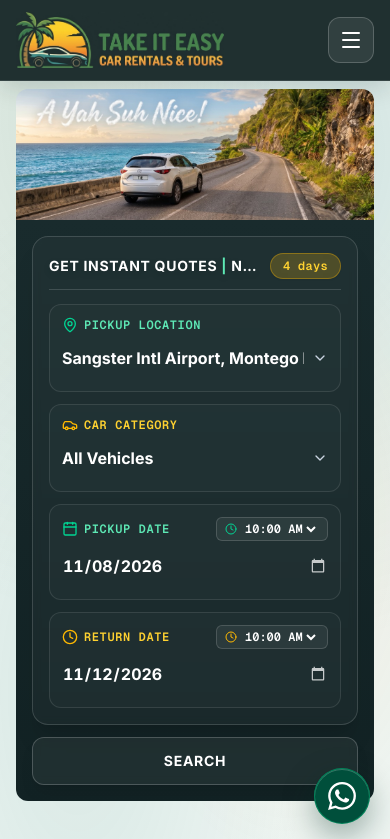
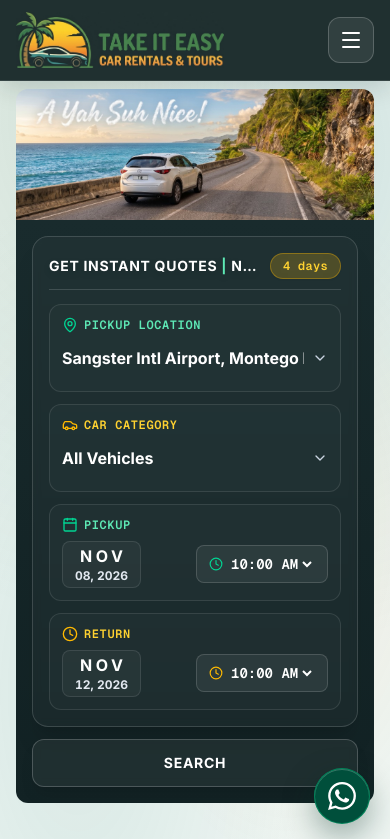
Before and after one commit to RickyC2020/take-it-easy-web, a React (Vite) app: page / in a window 390 px wide. Shown: the top 839 px of the page. Built offline with nearby package versions, Linux system fonts and the light colour scheme; a web font is replaced by a local one.

Commit message:
Redesign pickup/return date layout: separate headers and display stacked uppercase month with matching day/year span

```diff
--- a/src/components/HeroBanner.jsx
+++ b/src/components/HeroBanner.jsx
@@ -1,5 +1,24 @@
 import React from 'react';
 import { MapPin, Calendar, Clock, Car, ChevronDown } from 'lucide-react';
+
+function parseDateParts(dateStr) {
+  if (!dateStr) return { month: '---', day: '--', year: '----' };
+  const parts = String(dateStr).split('-');
+  if (parts.length === 3) {
+    const y = parseInt(parts[0], 10);
+    const m = parseInt(parts[1], 10) - 1;
+    const d = parseInt(parts[2], 10);
+    const date = new Date(y, m, d);
+    if (!isNaN(date.getTime())) {
+      return {
+        month: date.toLocaleString('en-US', { month: 'short' }).toUpperCase(),
+        day: String(d).padStart(2, '0'),
+        year: String(y),
+      };
+    }
+  }
+  return { month: '---', day: '--', year: '----' };
+}
 
 export default function HeroBanner({
   locationId,
@@ -22,6 +41,9 @@ export default function HeroBanner({
   onReturnDateChange,
   onBookCar,
 }) {
+  const pickupParts = parseDateParts(pickupDate);
+  const returnParts = parseDateParts(returnDate);
+
   return (
     <section aria-label="Hero Banner and Rental Search" className="py-2 sm:py-3 print:hidden">
       <div className="max-w-7xl mx-auto px-4 sm:px-6">
@@ -117,23 +139,46 @@ export default function HeroBanner({
                     </div>
                   </div>
 
-                  {/* 3. Pickup Date & Time */}
+                  {/* 3. Pickup */}
                   <div className="p-2.5 xl:p-3 rounded-xl bg-white/[0.03] hover:bg-white/[0.06] border border-white/15 transition-colors flex flex-col justify-between">
-                    <div className="flex items-center justify-between gap-1 mb-1">
-                      <label
-                        htmlFor="hero-desktop-pickup-date"
-                        className="flex items-center gap-1.5 font-mono text-xs xl:text-[13px] uppercase tracking-wider text-emerald-300 font-bold drop-shadow-xs truncate"
-                      >
+                    <div className="flex items-center gap-1.5 font-mono text-xs xl:text-[13px] uppercase tracking-wider text-emerald-300 font-bold drop-shadow-xs">
                       <Calendar className="w-4 h-4 text-emerald-400 shrink-0" />
-                        <span>Pickup Date</span>
-                      </label>
-                      <div className="flex items-center gap-1 bg-white/[0.06] hover:bg-white/[0.12] border border-white/15 px-2 py-0.5 rounded-md shrink-0">
-                        <Clock className="w-3 h-3 text-emerald-400 shrink-0" />
+                      <span>PICKUP</span>
+                    </div>
+                    <div className="flex items-center justify-between gap-2 mt-1">
+                      {/* Date display: Abbreviated Month in all caps, Day & Year beneath spanning same length */}
+                      <div className="relative flex flex-col items-center justify-center cursor-pointer group py-0.5 px-2 rounded-lg bg-white/[0.04] hover:bg-white/[0.08] border border-white/10 transition-colors">
+                        <span className="text-base xl:text-lg font-black uppercase text-white tracking-[0.22em] pl-[0.22em] leading-tight text-center drop-shadow-xs select-none">
+                          {pickupParts.month}
+                        </span>
+                        <span className="text-xs xl:text-[13px] font-bold text-slate-200 tabular-nums leading-tight text-center mt-0.5 drop-shadow-xs select-none">
+                          {pickupParts.day}, {pickupParts.year}
+                        </span>
+                        <input
+                          id="hero-desktop-pickup-date"
+                          type="date"
+                          value={pickupDate}
+                          min={minPickupDate}
+                          onChange={(e) => onPickupDateChange?.(e.target.value)}
+                          onClick={(e) => {
+                            try {
+                              e.target.showPicker?.();
+                            } catch {}
+                          }}
+                          style={{ colorScheme: 'dark' }}
+                          className="absolute inset-0 w-full h-full opacity-0 cursor-pointer z-10"
+                          aria-label="Pickup Date"
+                        />
+                      </div>
+
+                      {/* Time Pill */}
+                      <div className="flex items-center gap-1 bg-white/[0.06] hover:bg-white/[0.12] border border-white/15 px-2 py-1.5 rounded-lg transition-colors shrink-0">
+                        <Clock className="w-3.5 h-3.5 text-emerald-400 shrink-0" />
                         <select
                           aria-label="Pickup Time"
                           value={pickupTime}
                           onChange={(e) => setPickupTime?.(e.target.value)}
-                          className="bg-transparent text-xs font-mono font-bold text-white focus:outline-none cursor-pointer"
+                          className="bg-transparent text-xs xl:text-sm font-mono font-bold text-white focus:outline-none cursor-pointer"
                         >
                           {timeSlots.map((slot) => (
                             <option key={slot} value={slot} className="bg-[#1b2b2b] text-white">
@@ -143,36 +188,48 @@ export default function HeroBanner({
                         </select>
                       </div>
                     </div>
-                    <div className="relative flex items-center min-w-0">
+                  </div>
+
+                  {/* 4. Return */}
+                  <div className="p-2.5 xl:p-3 rounded-xl bg-white/[0.03] hover:bg-white/[0.06] border border-white/15 transition-colors flex flex-col justify-between">
+                    <div className="flex items-center gap-1.5 font-mono text-xs xl:text-[13px] uppercase tracking-wider text-amber-300 font-bold drop-shadow-xs">
+                      <Clock className="w-4 h-4 text-amber-400 shrink-0" />
+                      <span>RETURN</span>
+                    </div>
+                    <div className="flex items-center justify-between gap-2 mt-1">
+                      {/* Date display: Abbreviated Month in all caps, Day & Year beneath spanning same length */}
+                      <div className="relative flex flex-col items-center justify-center cursor-pointer group py-0.5 px-2 rounded-lg bg-white/[0.04] hover:bg-white/[0.08] border border-white/10 transition-colors">
+                        <span className="text-base xl:text-lg font-black uppercase text-white tracking-[0.22em] pl-[0.22em] leading-tight text-center drop-shadow-xs select-none">
+                          {returnParts.month}
+                        </span>
+                        <span className="text-xs xl:text-[13px] font-bold text-slate-200 tabular-nums leading-tight text-center mt-0.5 drop-shadow-xs select-none">
+                          {returnParts.day}, {returnParts.year}
+                        </span>
                         <input
-                        id="hero-desktop-pickup-date"
+                          id="hero-desktop-return-date"
                           type="date"
-                        value={pickupDate}
-                        min={minPickupDate}
-                        onChange={(e) => onPickupDateChange?.(e.target.value)}
+                          value={returnDate}
+                          min={minReturnDate}
+                          onChange={(e) => onReturnDateChange?.(e.target.value)}
+                          onClick={(e) => {
+                            try {
+                              e.target.showPicker?.();
+                            } catch {}
+                          }}
                           style={{ colorScheme: 'dark' }}
-                        className="w-full min-w-0 bg-transparent text-sm xl:text-base font-bold text-white tabular-nums focus:outline-none cursor-pointer"
+                          className="absolute inset-0 w-full h-full opacity-0 cursor-pointer z-10"
+                          aria-label="Return Date"
                         />
                       </div>
-                  </div>
 
-                  {/* 4. Return Date & Time */}
-                  <div className="p-2.5 xl:p-3 rounded-xl bg-white/[0.03] hover:bg-white/[0.06] border border-white/15 transition-colors flex flex-col justify-between">
-                    <div className="flex items-center justify-between gap-1 mb-1">
-                      <label
-                        htmlFor="hero-desktop-return-date"
-                        className="flex items-center gap-1.5 font-mono text-xs xl:text-[13px] uppercase tracking-wider text-amber-300 font-bold drop-shadow-xs truncate"
-                      >
-                        <Clock className="w-4 h-4 text-amber-400 shrink-0" />
-                        <span>Return Date</span>
-                      </label>
-                      <div className="flex items-center gap-1 bg-white/[0.06] hover:bg-white/[0.12] border border-white/15 px-2 py-0.5 rounded-md shrink-0">
-                        <Clock className="w-3 h-3 text-amber-400 shrink-0" />
+                      {/* Time Pill */}
+                      <div className="flex items-center gap-1 bg-white/[0.06] hover:bg-white/[0.12] border border-white/15 px-2 py-1.5 rounded-lg transition-colors shrink-0">
+                        <Clock className="w-3.5 h-3.5 text-amber-400 shrink-0" />
                         <select
                           aria-label="Return Time"
                           value={returnTime}
                           onChange={(e) => setReturnTime?.(e.target.value)}
-                          className="bg-transparent text-xs font-mono font-bold text-white focus:outline-none cursor-pointer"
+                          className="bg-transparent text-xs xl:text-sm font-mono font-bold text-white focus:outline-none cursor-pointer"
                         >
                           {timeSlots.map((slot) => (
                             <option key={slot} value={slot} className="bg-[#1b2b2b] text-white">
@@ -181,17 +238,6 @@ export default function HeroBanner({
                           ))}
                         </select>
                       </div>
-                    </div>
-                    <div className="relative flex items-center min-w-0">
-                      <input
-                        id="hero-desktop-return-date"
-                        type="date"
-                        value={returnDate}
-                        min={minReturnDate}
-                        onChange={(e) => onReturnDateChange?.(e.target.value)}
-                        style={{ colorScheme: 'dark' }}
-                        className="w-full min-w-0 bg-transparent text-sm xl:text-base font-bold text-white tabular-nums focus:outline-none cursor-pointer"
-                      />
                     </div>
                   </div>
                 </div>
@@ -277,23 +323,46 @@ export default function HeroBanner({
                   </div>
                 </div>
 
-                {/* 3. Pickup Date & Time */}
+                {/* 3. Pickup */}
                 <div className="p-3 rounded-xl bg-white/[0.02] border border-white/10 flex flex-col justify-between">
-                  <div className="flex items-center justify-between gap-1 mb-1">
-                    <label
-                      htmlFor="hero-mobile-pickup-date"
-                      className="flex items-center gap-1.5 font-mono text-xs sm:text-[13px] uppercase tracking-wider text-emerald-300 font-bold truncate"
-                    >
+                  <div className="flex items-center gap-1.5 font-mono text-xs sm:text-[13px] uppercase tracking-wider text-emerald-300 font-bold">
                     <Calendar className="w-4 h-4 text-emerald-400 shrink-0" />
-                      <span>Pickup Date</span>
-                    </label>
-                    <div className="flex items-center gap-1 bg-white/[0.06] hover:bg-white/[0.12] border border-white/15 px-2 py-0.5 rounded-md shrink-0">
-                      <Clock className="w-3 h-3 text-emerald-400 shrink-0" />
+                    <span>PICKUP</span>
+                  </div>
+                  <div className="flex items-center justify-between gap-2 mt-2">
+                    {/* Date display: Abbreviated Month in all caps, Day & Year beneath spanning same length */}
+                    <div className="relative flex flex-col items-center justify-center cursor-pointer group py-1 px-3 rounded-lg bg-white/[0.04] hover:bg-white/[0.08] border border-white/10 transition-colors">
+                      <span className="text-base sm:text-lg font-black uppercase text-white tracking-[0.22em] pl-[0.22em] leading-tight text-center select-none">
+                        {pickupParts.month}
+                      </span>
+                      <span className="text-xs sm:text-[13px] font-bold text-slate-200 tabular-nums leading-tight text-center mt-0.5 select-none">
+                        {pickupParts.day}, {pickupParts.year}
+                      </span>
+                      <input
+                        id="hero-mobile-pickup-date"
+                        type="date"
+                        value={pickupDate}
+                        min={minPickupDate}
+                        onChange={(e) => onPickupDateChange?.(e.target.value)}
+                        onClick={(e) => {
+                          try {
+                            e.target.showPicker?.();
+                          } catch {}
+                        }}
+                        style={{ colorScheme: 'dark' }}
+                        className="absolute inset-0 w-full h-full opacity-0 cursor-pointer z-10"
+                        aria-label="Pickup Date"
+                      />
+                    </div>
+
+                    {/* Time Pill */}
+                    <div className="flex items-center gap-1 bg-white/[0.06] hover:bg-white/[0.12] border border-white/15 px-3 py-2 rounded-lg transition-colors shrink-0">
+                      <Clock className="w-3.5 h-3.5 text-emerald-400 shrink-0" />
                       <select
                         aria-label="Mobile Pickup Time"
                         value={pickupTime}
                         onChange={(e) => setPickupTime?.(e.target.value)}
-                        className="bg-transparent text-xs font-mono font-bold text-white focus:outline-none cursor-pointer"
+                        className="bg-transparent text-sm font-mono font-bold text-white focus:outline-none cursor-pointer"
                       >
                         {timeSlots.map((slot) => (
                           <option key={slot} value={slot} className="bg-[#1b2b2b] text-white">
@@ -303,36 +372,48 @@ export default function HeroBanner({
                       </select>
                     </div>
                   </div>
-                  <div className="relative flex items-center min-w-0 min-h-[42px]">
+                </div>
+
+                {/* 4. Return */}
+                <div className="p-3 rounded-xl bg-white/[0.02] border border-white/10 flex flex-col justify-between">
+                  <div className="flex items-center gap-1.5 font-mono text-xs sm:text-[13px] uppercase tracking-wider text-amber-300 font-bold">
+                    <Clock className="w-4 h-4 text-amber-400 shrink-0" />
+                    <span>RETURN</span>
+                  </div>
+                  <div className="flex items-center justify-between gap-2 mt-2">
+                    {/* Date display: Abbreviated Month in all caps, Day & Year beneath spanning same length */}
+                    <div className="relative flex flex-col items-center justify-center cursor-pointer group py-1 px-3 rounded-lg bg-white/[0.04] hover:bg-white/[0.08] border border-white/10 transition-colors">
+                      <span className="text-base sm:text-lg font-black uppercase text-white tracking-[0.22em] pl-[0.22em] leading-tight text-center select-none">
+                        {returnParts.month}
+                      </span>
+                      <span className="text-xs sm:text-[13px] font-bold text-slate-200 tabular-nums leading-tight text-center mt-0.5 select-none">
+                        {returnParts.day}, {returnParts.year}
+                      </span>
                       <input
-                      id="hero-mobile-pickup-date"
+                        id="hero-mobile-return-date"
                         type="date"
-                      value={pickupDate}
-                      min={minPickupDate}
-                      onChange={(e) => onPickupDateChange?.(e.target.value)}
+                        value={returnDate}
+                        min={minReturnDate}
+                        onChange={(e) => onReturnDateChange?.(e.target.value)}
+                        onClick={(e) => {
+                          try {
+                            e.target.showPicker?.();
+                          } catch {}
+                        }}
                         style={{ colorScheme: 'dark' }}
-                      className="min-h-[42px] w-full min-w-0 bg-transparent text-base font-bold text-white tabular-nums focus:outline-none cursor-pointer"
+                        className="absolute inset-0 w-full h-full opacity-0 cursor-pointer z-10"
+                        aria-label="Return Date"
                       />
                     </div>
-                </div>
 
-                {/* 4. Return Date & Time */}
-                <div className="p-3 rounded-xl bg-white/[0.02] border border-white/10 flex flex-col justify-between">
-                  <div className="flex items-center justify-between gap-1 mb-1">
-                    <label
-                      htmlFor="hero-mobile-return-date"
-                      className="flex items-center gap-1.5 font-mono text-xs sm:text-[13px] uppercase tracking-wider text-amber-300 font-bold truncate"
-                    >
-                      <Clock className="w-4 h-4 text-amber-400 shrink-0" />
-                      <span>Return Date</span>
-                    </label>
-                    <div className="flex items-center gap-1 bg-white/[0.06] hover:bg-white/[0.12] border border-white/15 px-2 py-0.5 rounded-md shrink-0">
-                      <Clock className="w-3 h-3 text-amber-400 shrink-0" />
+                    {/* Time Pill */}
+                    <div className="flex items-center gap-1 bg-white/[0.06] hover:bg-white/[0.12] border border-white/15 px-3 py-2 rounded-lg transition-colors shrink-0">
+                      <Clock className="w-3.5 h-3.5 text-amber-400 shrink-0" />
                       <select
                         aria-label="Mobile Return Time"
                         value={returnTime}
                         onChange={(e) => setReturnTime?.(e.target.value)}
-                        className="bg-transparent text-xs font-mono font-bold text-white focus:outline-none cursor-pointer"
+                        className="bg-transparent text-sm font-mono font-bold text-white focus:outline-none cursor-pointer"
                       >
                         {timeSlots.map((slot) => (
                           <option key={slot} value={slot} className="bg-[#1b2b2b] text-white">
@@ -341,17 +422,6 @@ export default function HeroBanner({
                         ))}
                       </select>
                     </div>
-                  </div>
-                  <div className="relative flex items-center min-w-0 min-h-[42px]">
-                    <input
-                      id="hero-mobile-return-date"
-                      type="date"
-                      value={returnDate}
-                      min={minReturnDate}
-                      onChange={(e) => onReturnDateChange?.(e.target.value)}
-                      style={{ colorScheme: 'dark' }}
-                      className="min-h-[42px] w-full min-w-0 bg-transparent text-base font-bold text-white tabular-nums focus:outline-none cursor-pointer"
-                    />
                   </div>
                 </div>
               </div>
```
Lines whose indentation alone changed are shown as unchanged.
